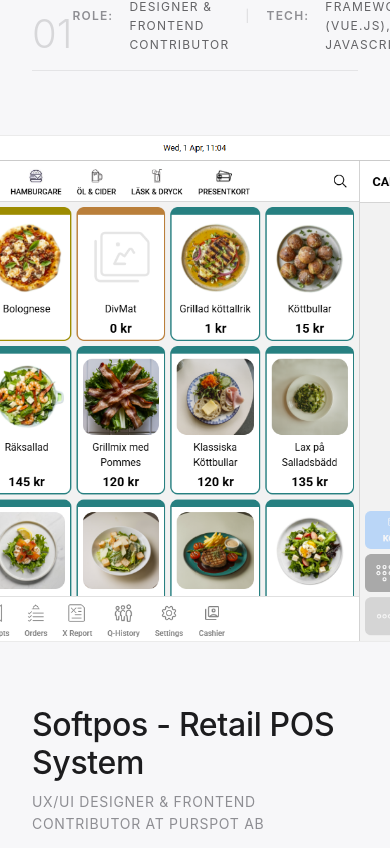
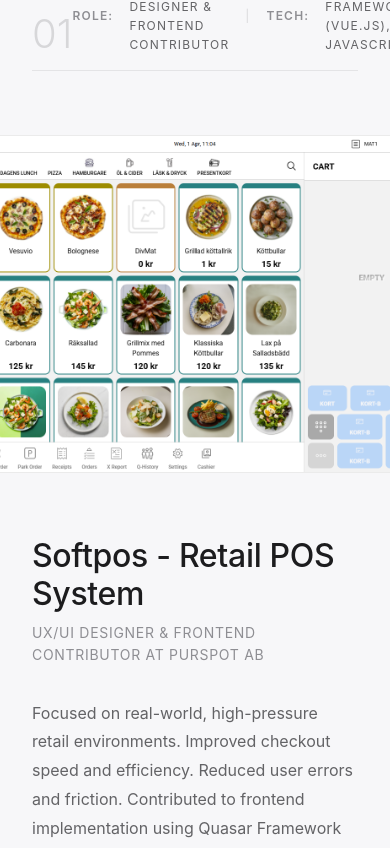
Before and after one commit to hamedkhomjani/Portfolio1, a React (Vite) app: page / in a window 390 px wide. Shown: the part 2836-3684 px from the top of the page. Built offline with nearby package versions, Linux system fonts and the light colour scheme.

Commit message:
style: Optimize project images for mobile (aspect-ratio and height tweaks)

```diff
--- a/src/components/Projects/Projects.css
+++ b/src/components/Projects/Projects.css
@@ -192,6 +192,8 @@
   /* Make media edge-to-edge on mobile for the immersive feel */
   .project-media {
     width: 100vw;
+    height: auto;
+    aspect-ratio: 4 / 3; /* Better height for mobile viewing */
     position: relative;
     left: 50%;
     right: 50%;
@@ -201,4 +203,9 @@
     border-right: none;
     border-radius: 0;
   }
+
+  .immersive .project-media {
+    height: 40vh; /* Scaled down for mobile vs desktop 60vh */
+    aspect-ratio: auto;
+  }
 }
```
